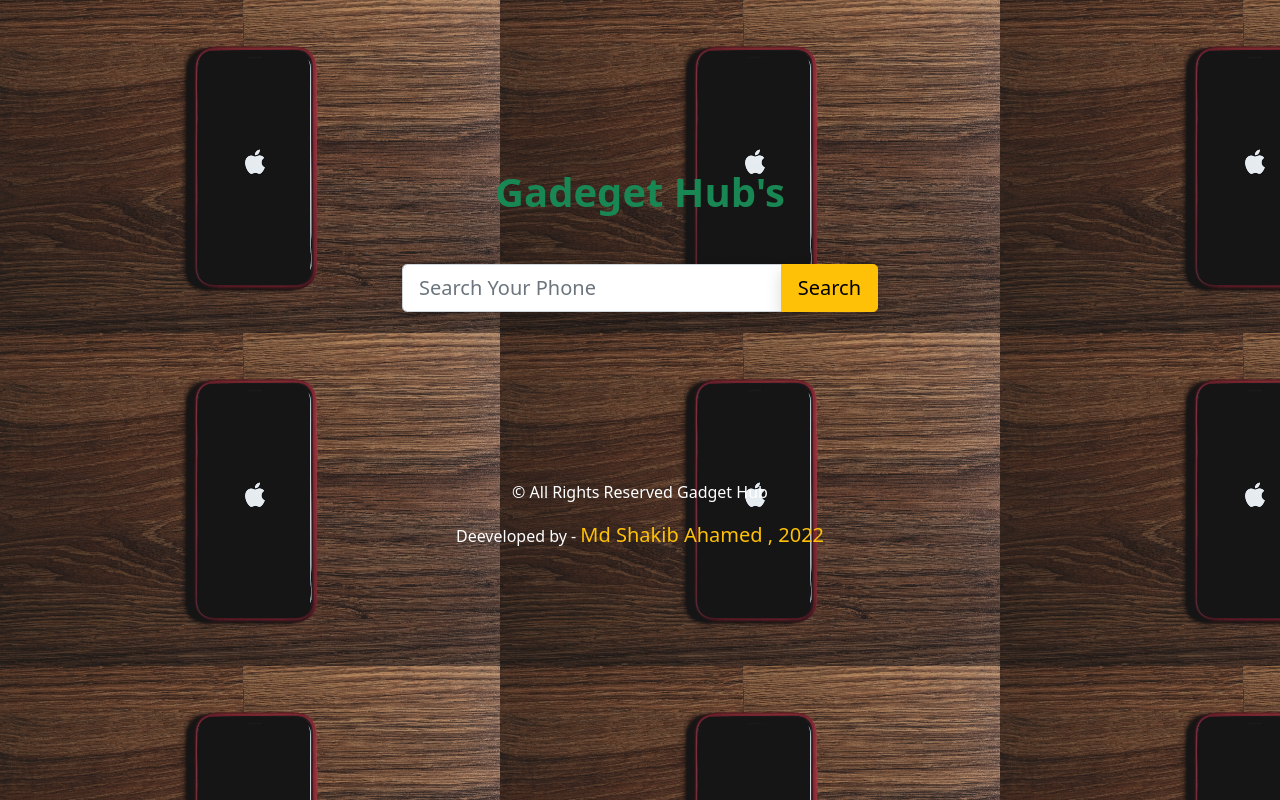
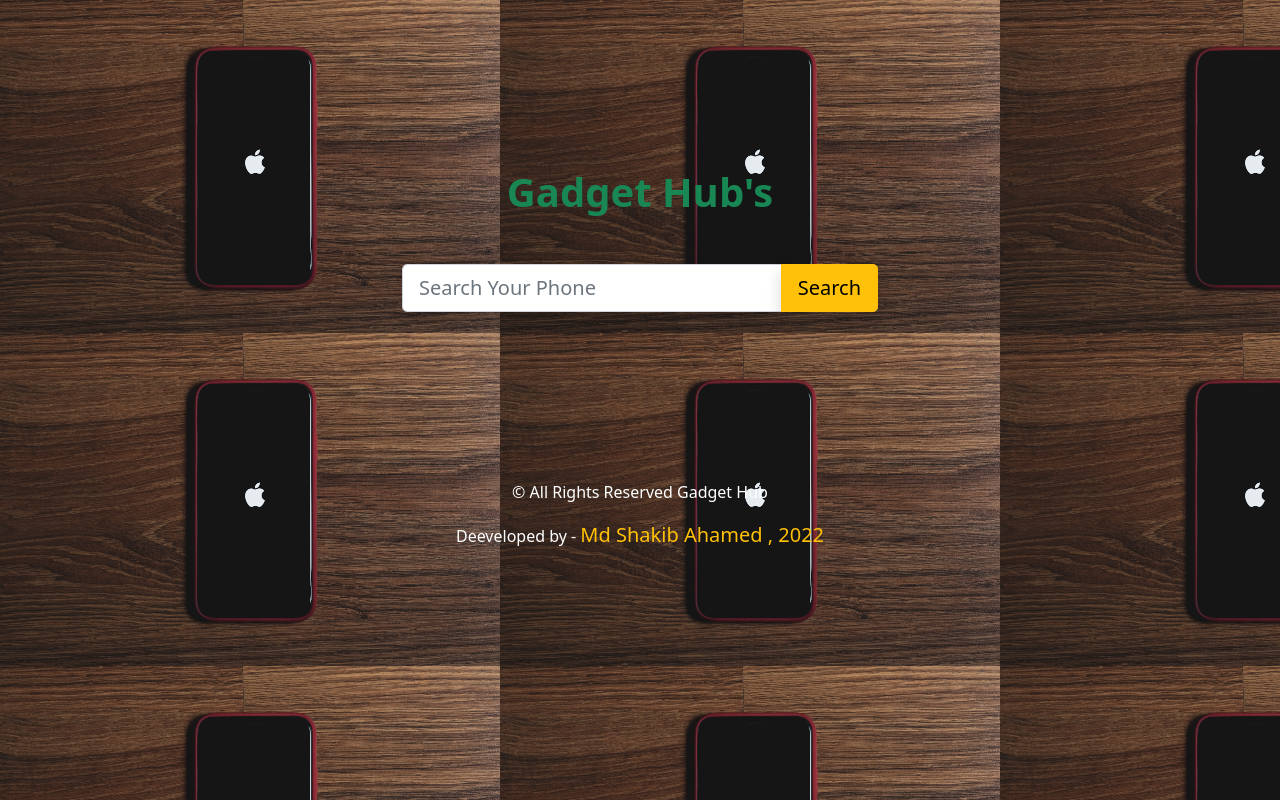
Before and after one commit to shakib633/gadgethub, a plain HTML site: page index.html in a window 1280 px wide. Drawn offline with nearby package versions, Linux system fonts and the light colour scheme.

```diff
--- a/index.html
+++ b/index.html
@@ -22,7 +22,7 @@
             </div>
 
                 <img src="" alt="" style="max-width:300px;" class="mb-5">
-                <h2 class="fs-1 fw-bold text-success mb-4"> Gadeget Hub's </h2>
+                <h2 class="fs-1 fw-bold text-success mb-4"> Gadget Hub's </h2>
 
 
         </div>
```
